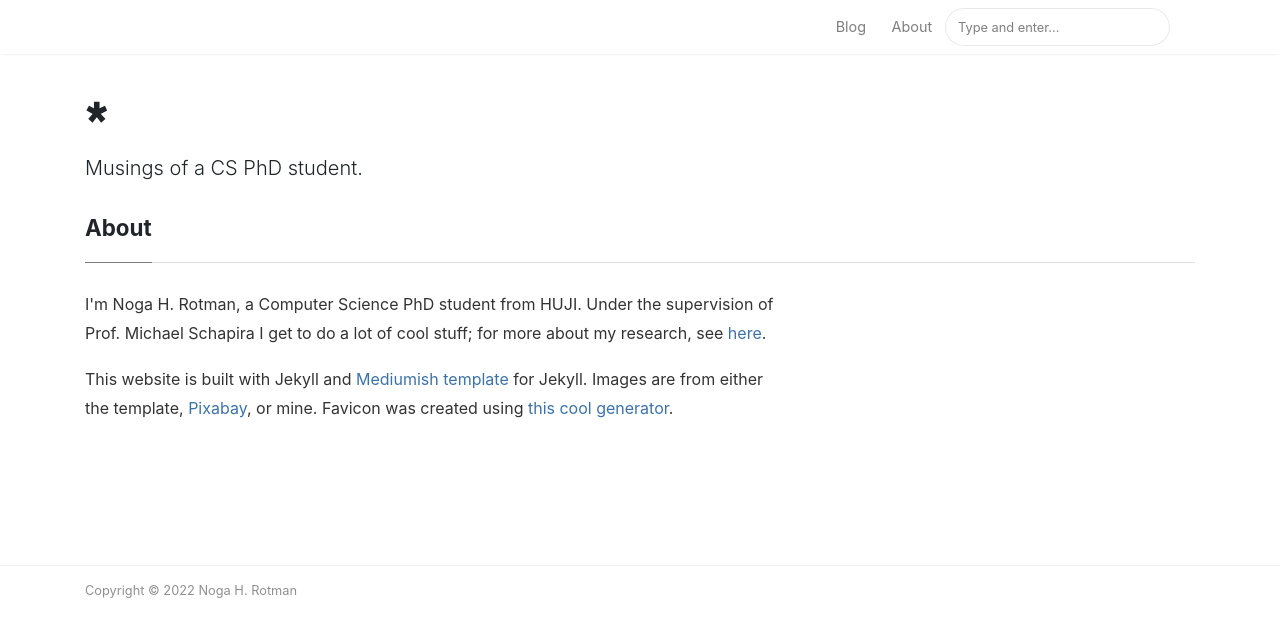
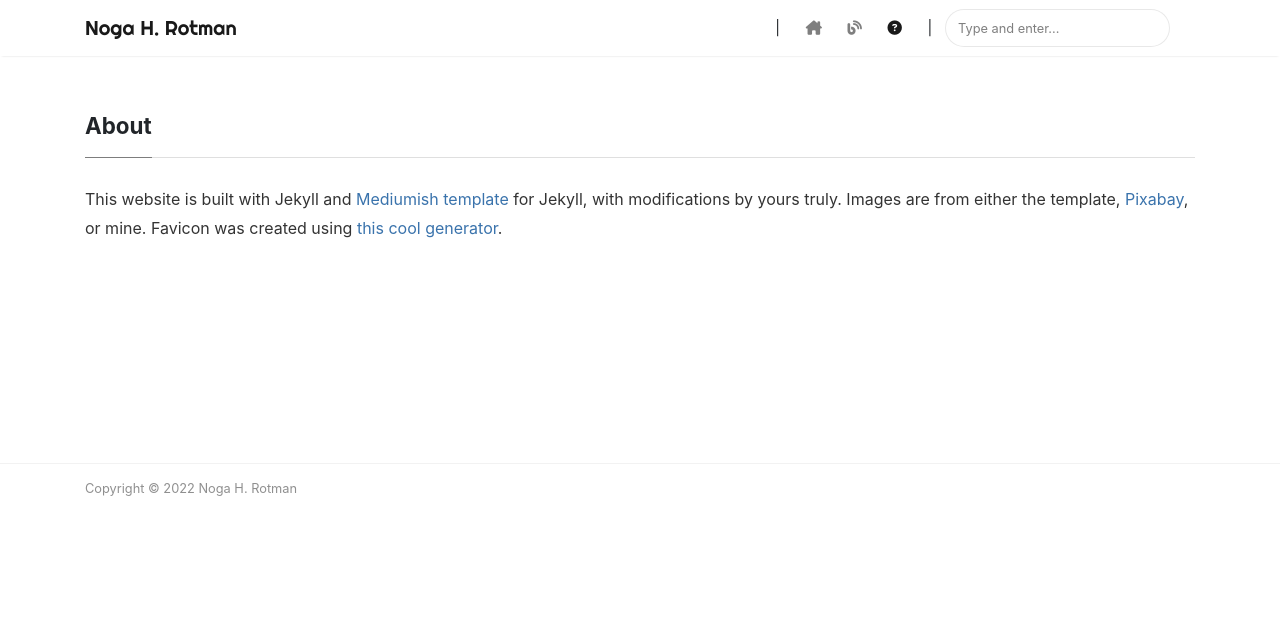
Before and after one commit to r02b/r02b.github.io, a Jekyll site: the page built from _pages/about.md, in a window 1280 px wide. Shown: the top 637 px of the page. Built offline with Jekyll 4.4.1, drawn with Linux system fonts in a browser that asks for light colours; nearby versions of some CDN libraries; a style sheet for code colours, icons or effects is not loaded.

Commit message:
Update to full website.

```diff
--- a/_layouts/default.html
+++ b/_layouts/default.html
@@ -16,7 +16,9 @@
 
 <link href="{{ site.baseurl }}/assets/css/main.css" rel="stylesheet">
 
-<link rel="stylesheet" href="https://use.fontawesome.com/releases/v5.15.4/css/all.css">
+<!--<link rel="stylesheet" href="https://use.fontawesome.com/releases/v5.15.4/css/all.css">-->
+<!--<link rel="stylesheet" href="https://use.fontawesome.com/releases/v5.15.4/css/all.css" integrity="sha384-DNOHZ68U8hZfKXOrtjWvjxusGo9WQnrNx2sqG0tfsghAvtVlRW3tvkXWZh58N9jp" crossorigin="anonymous">-->
+
 
 <script src="{{ site.baseurl }}/assets/js/jquery.min.js"></script>
 
@@ -37,16 +39,16 @@ ga('create', '{{site.google_analytics}}', 'auto');
 ga('send', 'pageview');
 </script>
 {% endif %}
-<!--<script>-->
-<!--countapi = require("{{ site.baseurl }}/assets/js/countapi-js.js");-->
-<!--</script>-->
 
 {% capture layout %}{% if page.layout %}layout-{{ page.layout }}{% endif %}{% endcapture %}
 <body class="{{layout}}">
 	<!-- defer loading of font and font awesome -->
 	<noscript id="deferred-styles">
 		<link href="https://fonts.googleapis.com/css?family=Righteous%7CMerriweather:300,300i,400,400i,700,700i" rel="stylesheet">
-		<link rel="stylesheet" href="https://use.fontawesome.com/releases/v5.0.13/css/all.css" integrity="sha384-DNOHZ68U8hZfKXOrtjWvjxusGo9WQnrNx2sqG0tfsghAvtVlRW3tvkXWZh58N9jp" crossorigin="anonymous">
+<!--		<link rel="stylesheet" href="https://use.fontawesome.com/releases/v5.0.13/css/all.css" integrity="sha384-DNOHZ68U8hZfKXOrtjWvjxusGo9WQnrNx2sqG0tfsghAvtVlRW3tvkXWZh58N9jp" crossorigin="anonymous">-->
+		<link rel="stylesheet" href="https://cdnjs.cloudflare.com/ajax/libs/font-awesome/6.1.2/css/all.min.css">
+        <link rel="stylesheet" href="https://cdn.jsdelivr.net/gh/jpswalsh/academicons@1/css/academicons.min.css">
+
 	</noscript>
 
 
@@ -61,33 +63,55 @@ ga('send', 'pageview');
 <!--    <img src="{{ site.baseurl }}/{{ site.logo }}" alt="{{ site.name }}">-->
 <!--    </a>-->
     <!-- End Logo -->
+        <div class="">
+            <a class="navbar-brand" href="{{ site.baseurl }}/">Noga H. Rotman</a>
+<!--            <span style="nav-link"></span>-->
+<!--            <a class="navbar-brand" href="https://scholar.google.com/citations?user=VAgdtpoAAAAJ" target="_blank">-->
+<!--                <i class="ai ai-google-scholar-square fab zoom"></i></a>-->
+        </div>
+
 
     <button class="navbar-toggler" type="button" data-toggle="collapse" data-target="#navbarMediumish" aria-controls="navbarSupportedContent" aria-expanded="false" aria-label="Toggle navigation">
-    <span class="navbar-toggler-icon"></span>
+        <span class="navbar-toggler-icon"></span>
     </button>
 
     <div class="collapse navbar-collapse" id="navbarMediumish">
 
         <!-- Begin Menu -->
-
             <ul class="navbar-nav ml-auto">
-
+                <li class="nav-item">
+                    <a class="nav-olink" href="https://scholar.google.com/citations?user=VAgdtpoAAAAJ" target="_blank">
+                        <i class="ai ai-google-scholar-square fab zoom"></i></a>
+                </li>
+                <li class="nav-item">
+                    <span class="nav-sep">|</i></span>
+                </li>
                 {% if page.url == "/" %}
                 <li class="nav-item active">
                 {% else %}
                 <li class="nav-item">
                 {% endif %}
-                <a class="nav-link" href="{{ site.baseurl }}/index.html">Blog</a>
+                    <a class="nav-link" href="{{ site.baseurl }}/"><i class="fa-solid fa-house-chimney"></i></a>
                 </li>
-
+                {% if page.url == "/blog" %}
+                <li class="nav-item active">
+                {% else %}
                 <li class="nav-item">
-                <a class="nav-link" href="{{ site.baseurl }}/about">About</a>
+                {% endif %}
+                    <a class="nav-link" href="{{ site.baseurl }}/blog.html"><i class="fa-solid fa-blog"></i></a>
                 </li>
-
-
-                {% include search-lunr.html %}
-
+                {% if page.url == "/about" %}
+                <li class="nav-item active">
+                {% else %}
+                <li class="nav-item">
+                {% endif %}
+                    <a class="nav-link" href="{{ site.baseurl }}/about"><i class="fa-solid fa-circle-question"></i></a>
+                </li>
+                <li class="nav-item">
+                    <span class="nav-sep">|</i></span>
+                </li>
             </ul>
+            {% include search-lunr.html %}
 
         <!-- End Menu -->
 
@@ -105,16 +129,40 @@ ga('send', 'pageview');
 <!-- Site Title
 ================================================== -->
 <div class="mainheading">
-    <h1 class="sitetitle">{{ site.name }}</h1>
+<!--    <h1 class="sitetitle">{{ site.name }}</h1>-->
+
+    {% if page.url == "/blog" %}
     <p class="lead">
         {{ site.description }}
     </p>
+    {% endif %}
 </div>
 
 <!-- Content
 ================================================== -->
 <div class="main-content">
+    {% if page.url == "/" %}
+        <div class="row">
+            <div class="col-md-9 article-post">
+                {{content}}
+            </div>
+            <div class="col-md-3 align-right">
+                <div class="section-text" id="updates">
+                    <div class="section-title">
+                        <h2><span>Updates</span></h2>
+                    </div>
+                <ul><!-- Yes this is hard coded and very ugly, hopefully I'll automate at some point -->
+                    <li>Jul 27, 2022: new <a href="{{ site.baseurl }}/bars_1"> blog post</a></li>
+                    <li>Jul 22, 2022: <a href="{{ site.baseurl }}/dataframe_ordering"> first blog post</a></li>
+                </ul>
+            </div>
+        </div>
+    </div>
+    {% else %}
+
     {{ content }}
+
+    {% endif %}
 </div>
 
 {% if site.mailchimp-list %}
--- a/_layouts/post.html
+++ b/_layouts/post.html
@@ -49,7 +49,7 @@ post_class: post-template
                             <time class="post-date" datetime="{{ page.date | date:"%Y-%m-%d" }}">{{ page.date | date: "%b %-d, %Y" }}</time>
                             {% if page.last_modified_at %}
                                 (
-                            <i class="fa fa-calendar-plus" aria-hidden="true"></i>
+                            <i class="far fa-calendar-plus" aria-hidden="true"></i>
                             <time datetime="{{ page.last_modified_at | date_to_xmlschema }}" itemprop="dateModified">{{ page.last_modified_at | date: "%b %-d, %Y" }}</time>
                             ) |
                             {% else %}
--- a/_pages/about.md
+++ b/_pages/about.md
@@ -4,14 +4,8 @@ title: About
 permalink: /about
 ---
 
-<div class="row justify-content-between">
-<div class="col-md-8 pr-5">
-
-<p>I'm Noga H. Rotman, a Computer Science PhD student from HUJI. Under the supervision of Prof. Michael Schapira I get to do a lot of cool stuff; for more about my research, see <a href="http://nogahrotman.com" target="_blank">here</a>.</p>
-<p>This website is built with Jekyll and <a href="https://github.com/wowthemesnet/mediumish-theme-jekyll" target="_blank">Mediumish template</a> for Jekyll.
+<p>This website is built with Jekyll and <a href="https://github.com/wowthemesnet/mediumish-theme-jekyll" target="_blank">Mediumish template</a> for Jekyll, with modifications by yours truly.
 <!--Some images are from the template, others by <a href="https://pixabay.com/users/stocksnap-894430/?utm_source=link-attribution&amp;utm_medium=referral&amp;utm_campaign=image&amp;utm_content=924781" target="_blank">StockSnap</a> and <a href="https://pixabay.com/users/kropekk_pl-114936/?utm_source=link-attribution&amp;utm_medium=referral&amp;utm_campaign=image&amp;utm_content=283251" target="_blank">kropekk_pl</a> from <a href="https://pixabay.com/?utm_source=link-attribution&amp;utm_medium=referral&amp;utm_campaign=image&amp;utm_content=924781" target="_blank">Pixabay</a>.-->
 Images are from either the template, <a href="https://pixabay.com" target="_blank">Pixabay</a>, or mine.
 Favicon was created using <a href="https://favicon.io/favicon-generator/" target="_blank">this cool generator</a>.
  </p>
-</div>
-</div>
--- a/assets/css/screen.css
+++ b/assets/css/screen.css
@@ -24,8 +24,13 @@ a {
 }
 
 a:hover, a.text-dark:hover {
-    color: var(--secondary-color)!important;
+    color: var(--secondary-color);
     text-decoration: none;
+}
+
+.navbar-light .navbar-nav .nav-link:focus, .navbar-light .navbar-nav .nav-link:hover,
+.navbar-light .navbar-nav .nav-olink:hover {
+    color: var(--primary-color);
 }
 
 pre {
@@ -89,8 +94,12 @@ section.recent-posts {
 .section-title span {
     border-bottom: 1px solid rgba(0, 0, 0, .44);
     display: inline-block;
-    padding-bottom: 20px;
+    padding-bottom: 17px;
     margin-bottom: -1px;
+}
+
+.section-text {
+    margin-bottom: 3rem;
 }
 
 .article-post ol,
@@ -106,6 +115,13 @@ section.recent-posts {
 
 .post {
     height: 250px;
+}
+
+.align-right {
+    display: flex;
+    justify-content: flex-end;
+    margin-left: auto;
+    margin-right: 0;
 }
 
 .card-body {
@@ -127,10 +143,24 @@ section.recent-posts {
 }
 
 @media (min-width:992px) {
-    .navbar-expand-lg .navbar-nav .nav-link {
+    .navbar-expand-lg .navbar-nav .nav-link,
+    .navbar-expand-lg .navbar-nav .nav-sep,
+    .navbar-expand-lg .navbar-nav .nav-olink {
         padding-right: 0.8rem;
         padding-left: 0.8rem;
     }
+}
+
+.nav-sep, .nav-olink {
+    display: block;
+    padding: 0.5rem 1rem;
+}
+
+.nav-olink {
+    font-size: 1.25rem;
+    padding-top: 0.25rem;
+    padding-bottom: 0.25rem;
+    color: rgba(0,0,0,.5);
 }
 
 .listfeaturedtag {
@@ -310,8 +340,11 @@ span.post-read-more a:hover {
     color: green;
 }
 
-.mediumnavigation .navbar-brand {
+
+.mediumnavigation .navbar-brand,
+.mediumnavigation .nav-olink {
     font-weight: 500;
+    font-family: Righteous;
 }
 
 .mediumnavigation .dropdown-menu {
@@ -502,6 +535,19 @@ blockquote {
     .post-top-meta.authorpage {
         text-align: center;
     }
+
+    #twitter-feed {
+        display: none;
+    }
+}
+
+
+.timeline-Header.timeline-InformationCircle-widgetParent {
+    padding-bottom: 13px;
+}
+
+.timeline-Header {
+    padding-bottom: 13px!important;
 }
 
 .share,
@@ -786,7 +832,7 @@ img.emoji {
 }
 
 .pointerup {
-    margin-bottom: -17px;
+    margin-bottom: -19px;
     margin-left: 49%;
     font-size: 30px;
 }
--- a/index.html
+++ b/index.html
@@ -1,9 +1,10 @@
 ---
 layout: default
-title: Home
+title: Blog Home
+permalink: /blog
 ---
 
-{% if page.url == "/" %}
+{% if page.url == "/blog" %}
 
 <!-- Featured
 ================================================== -->
```
Also changed, not shown: _pages/main.md (added, +83 -0 lines), favicon.ico (deleted).
